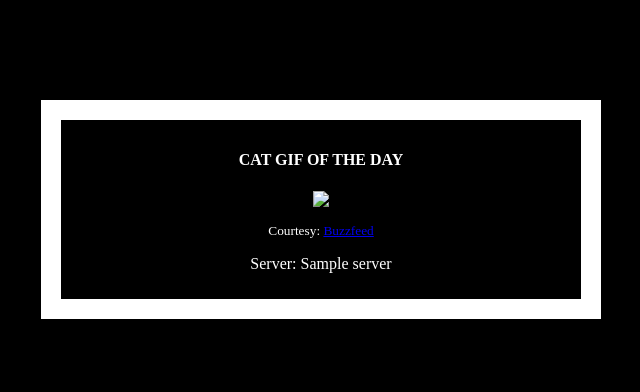
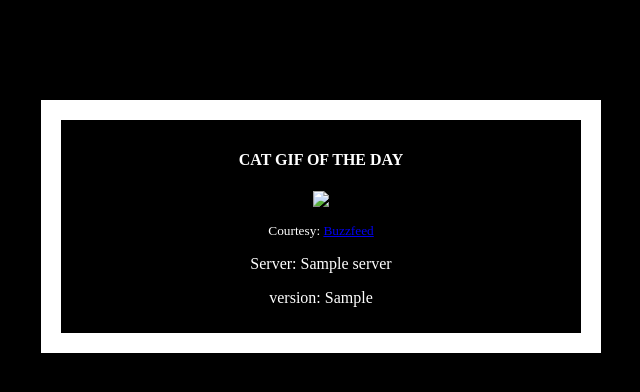
Before and after one commit to heytrav/sample-flask-app, a Flask app: template templates/index.html in a window 1280 px wide. Shown: the top 392 px of the page, without its empty margins (319-959 px from the left). Run offline with Flask 2, Linux system fonts and the light colour scheme; the template is opened without the code that fills it: most values are stand-ins (such as "Sample title", 1, 10 or a date in 2020).

Commit message:
Add version field to template

```diff
--- a/app.py
+++ b/app.py
@@ -16,7 +16,9 @@ def index():
         'select image from images where id = %d ' % random.randint(1,11)
     )
     url = result.first()[0]
-    return render_template('index.html', url=url, server=config.Config.SERVER)
+    return render_template('index.html',
+                           url=url, server=config.Config.SERVER,
+                           app_version=config.Config.APPVERSION)
 
 if __name__ == "__main__":
     app.run(host="0.0.0.0")
--- a/templates/index.html
+++ b/templates/index.html
@@ -25,6 +25,9 @@
       <p>
       Server: {{ server }}
       </p>
+      <p>
+      version: {{ app_version }}
+      </p>
     </div>
   </body>
 </html>
```
